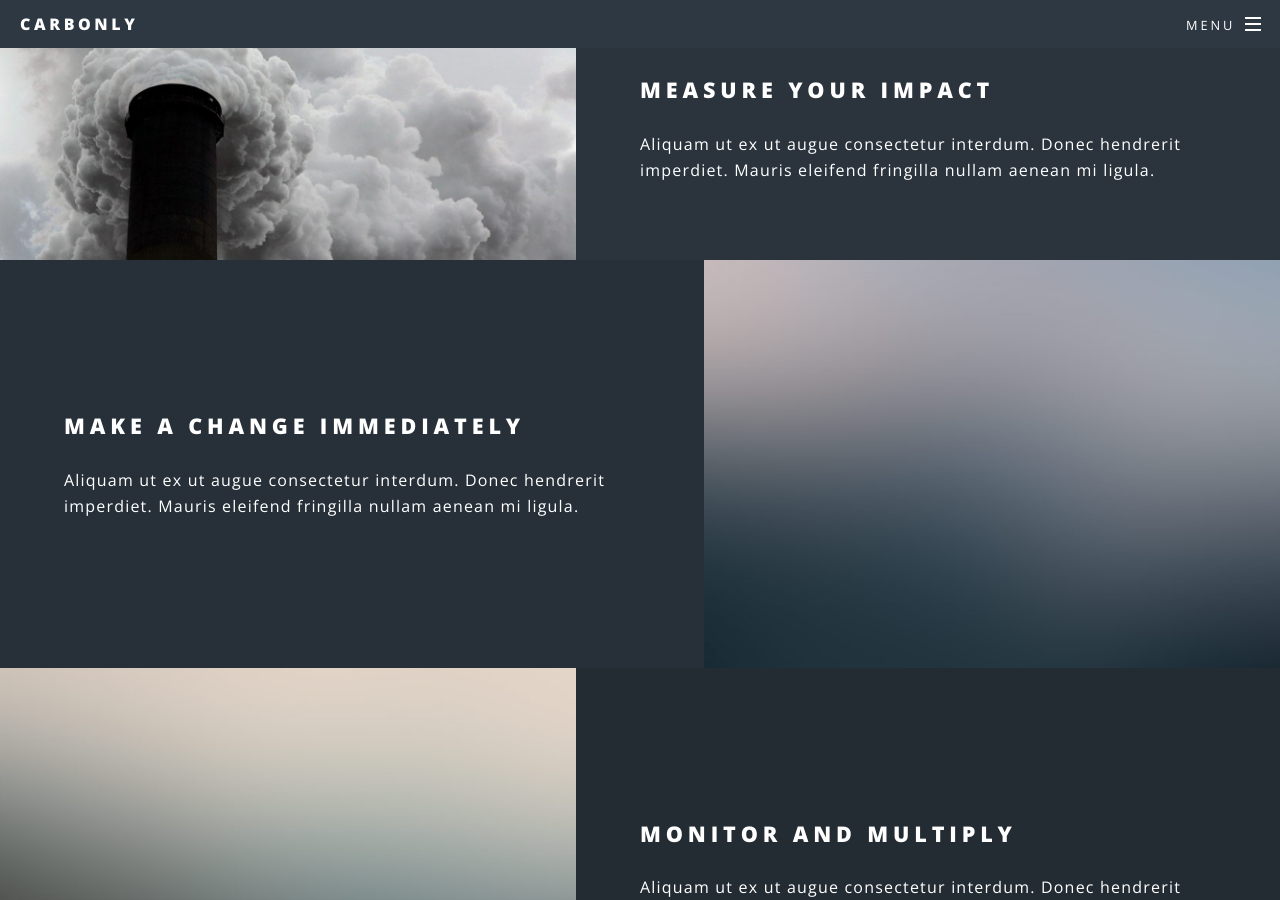
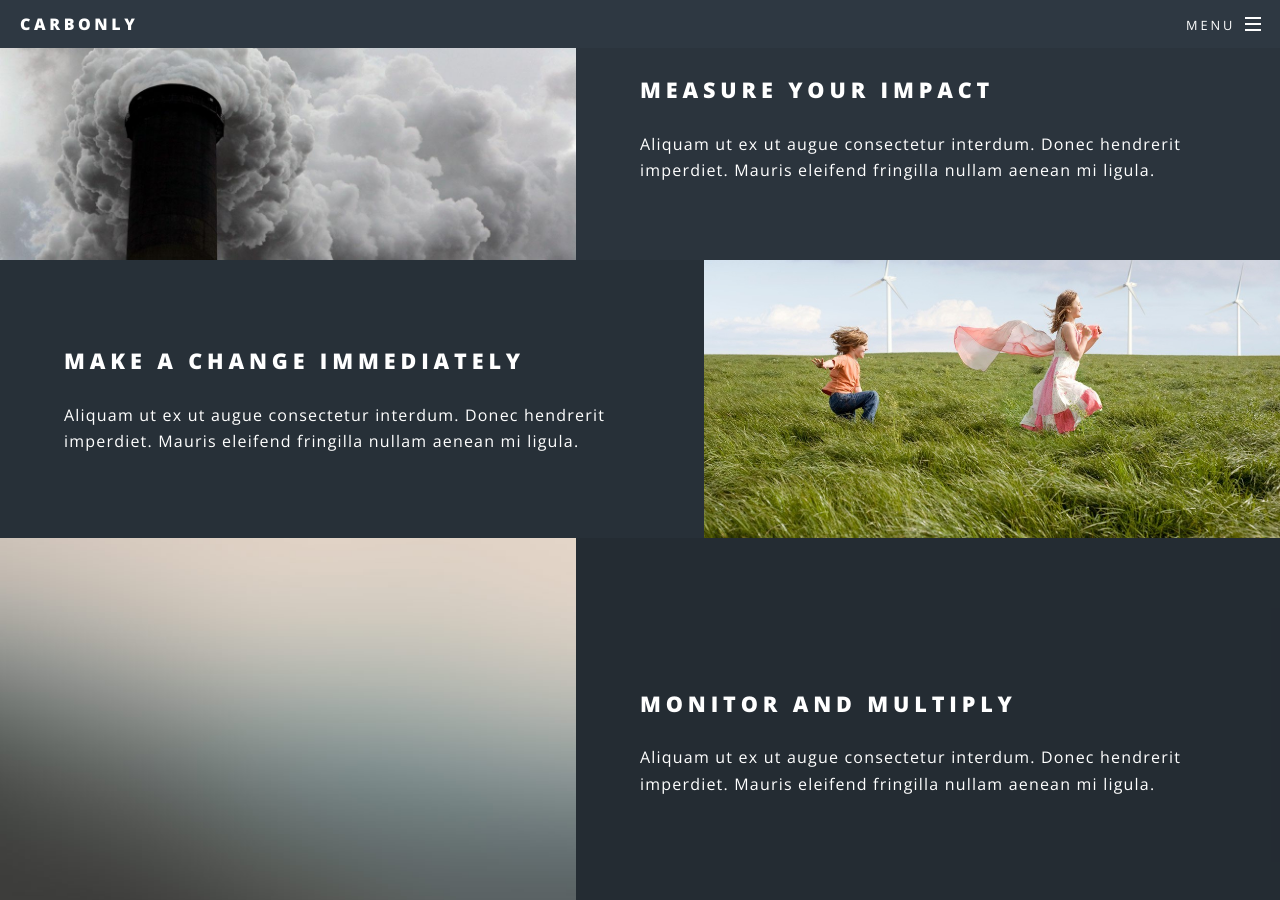
Before and after one commit to brycedavies92/carbonly, a Jekyll site: the page built from index.html, in a window 1280 px wide and 900 px high, scrolled down 1425 px. Built offline with Jekyll 4.4.1, drawn with Linux system fonts in a browser that asks for light colours.

Commit message:
Update index.html
update image

```diff
--- a/index.html
+++ b/index.html
@@ -39,7 +39,7 @@
 							</div>
 						</section>
 						<section class="spotlight">
-							<div class="image"><img src="images/pic02.jpg" alt="" /></div><div class="content">
+							<div class="image"><img src="images/clean-energy.jpg" alt="" /></div><div class="content">
 								<h2>Make A Change Immediately<br /></h2>
 								<p>Aliquam ut ex ut augue consectetur interdum. Donec hendrerit imperdiet. Mauris eleifend fringilla nullam aenean mi ligula.</p>
 							</div>
```
